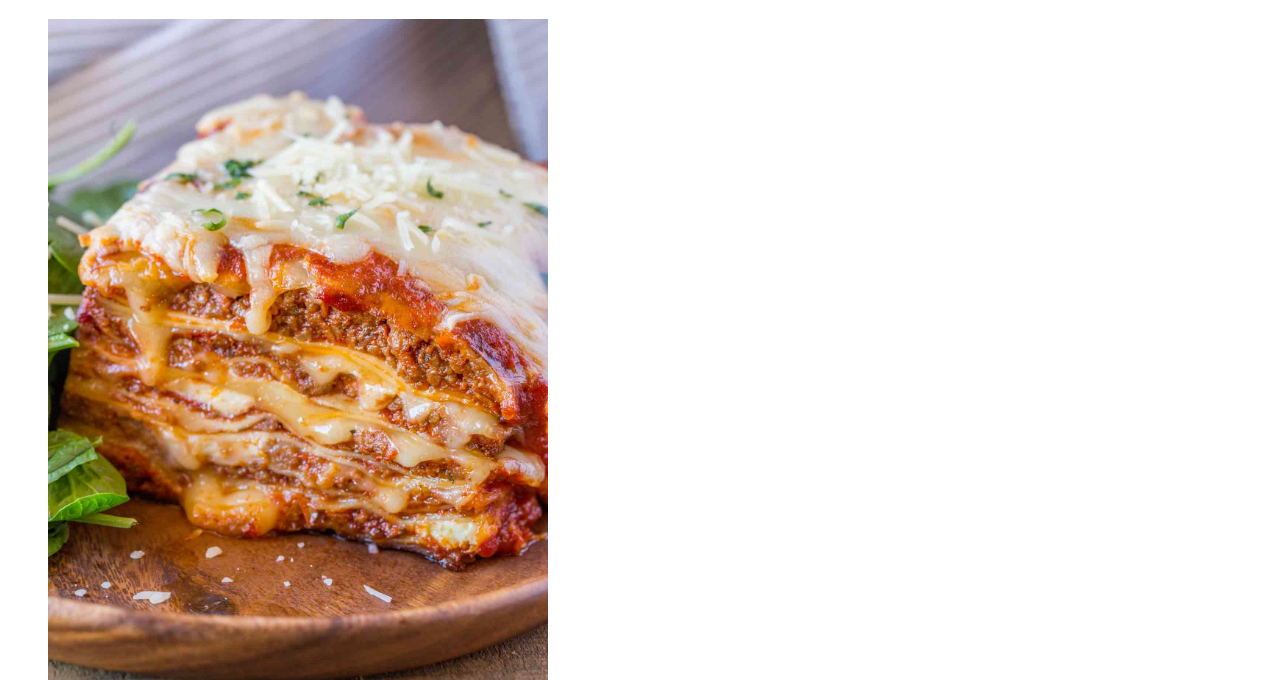
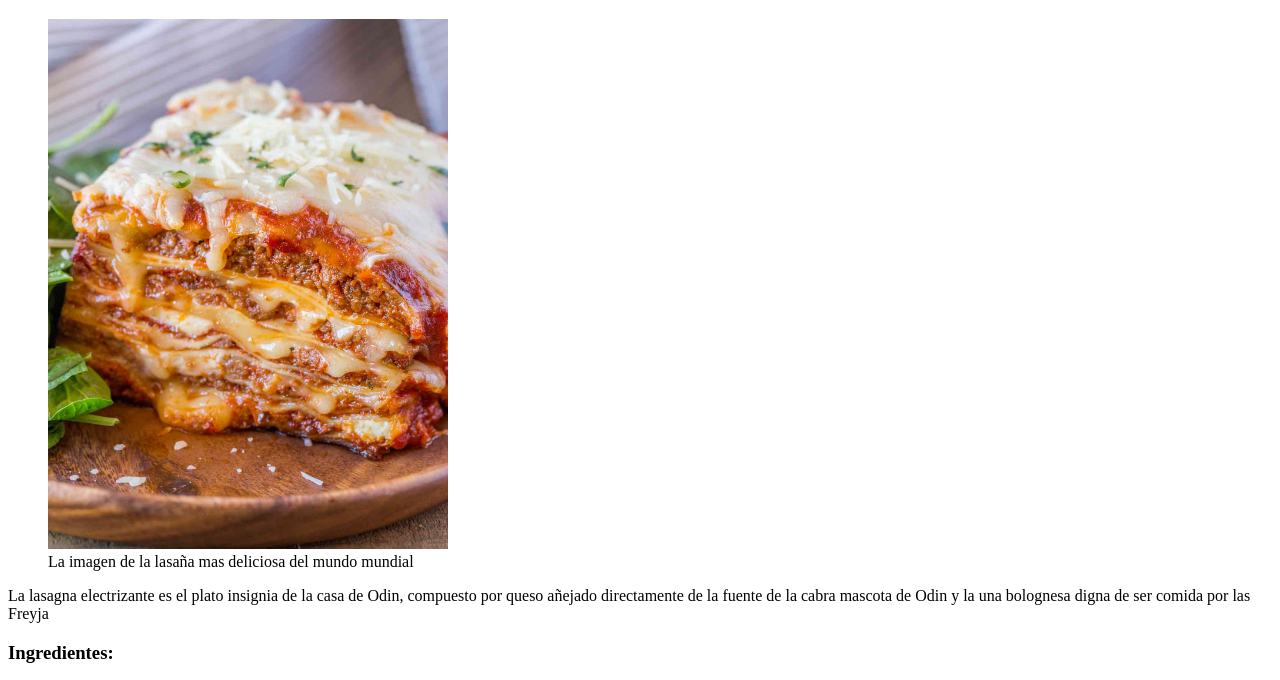
Before and after one commit to N3by/git-recipes, a plain HTML site: page recipes/lasagna.html in a window 1280 px wide. Shown: the part 61-741 px from the top of the page. Drawn offline with Linux system fonts and the light colour scheme.

Commit message:
change lasagna image size

```diff
--- a/recipes/lasagna.html
+++ b/recipes/lasagna.html
@@ -9,7 +9,7 @@
 <body>
     <h1>¡Lasaña Electrizante!</h1>
     <figure>
-        <img src="../img/lasagnaa.jpg" alt="⚡ lasagna electrica ⚡" width="500">
+        <img src="../img/lasagnaa.jpg" alt="⚡ lasagna electrica ⚡" width="400">
         <figcaption>La imagen de la lasaña mas  deliciosa del mundo mundial</figcaption>
     </figure>
     <p>La lasagna electrizante es el plato insignia de la casa de Odin, compuesto por queso añejado directamente de la fuente de la cabra mascota de Odin y la una bolognesa digna de ser comida por las Freyja</p>
```
